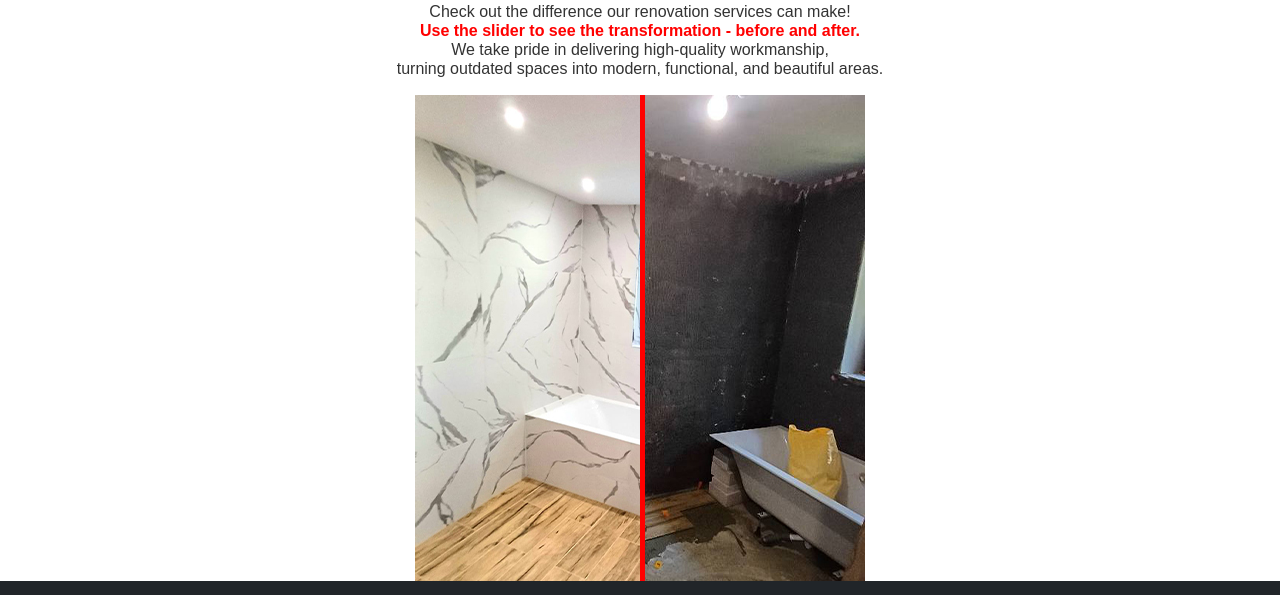
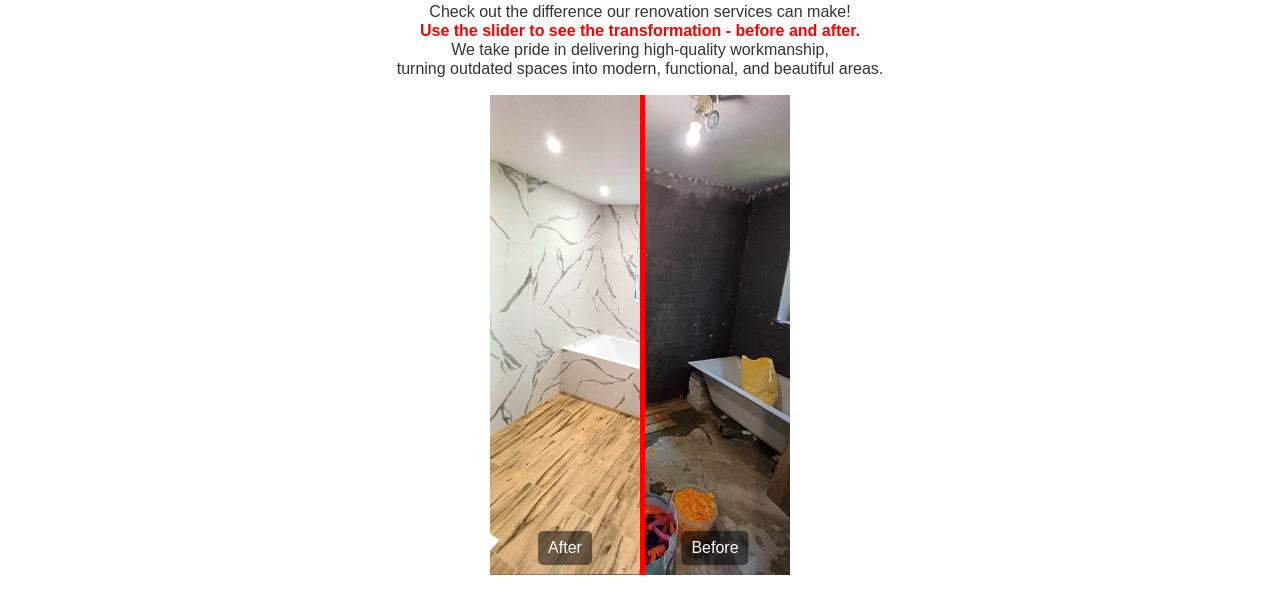
Before and after one commit to adrian77792/Project2, a website: page Services.html in a window 1280 px wide. Shown: the part 139-734 px from the top of the page. Drawn offline with nearby package versions, Linux system fonts and the light colour scheme.

Commit message:
Browser testing of navbar and footer, footer improvements, style merging, and scaling adjustments on the Services page

```diff
--- a/Services.html
+++ b/Services.html
@@ -11,6 +11,7 @@
     <script src="https://cdn.jsdelivr.net/npm/bootstrap@5.3.3/dist/js/bootstrap.bundle.min.js"></script>
     <link rel="stylesheet" href="assets/CSS/style.css">
 </head>
+
 <body>
     <header>
         <nav class="navbar navbar-expand-lg navbar-dark bg-dark">
@@ -69,64 +70,7 @@
         </div>
     </div>
 
-    <style>
-        * { margin: 0; padding: 0; box-sizing: border-box; }
-        .container-services {
-            position: relative;
-            width: 450px;
-            height: 600px;
-            overflow: hidden;
-            display: flex;
-            justify-content: center;
-            align-items: center;
 
-        }
-        .image-wrapper {
-            position: absolute;
-            top: 0;
-            left: 0;
-            width: 100%;
-            height: 100%;
-        }
-        .image-wrapper img {
-            width: 100%;
-            height: 100%;
-            object-fit: cover;
-            position: absolute;
-        }
-        .before {
-            clip-path: inset(0 0 0 0);
-             z-index: 1;
-        }
-        .slider {
-            position: absolute;
-            top: 0;
-            left: 100%;
-            width: 5px;
-            height: 100%;
-            background-color: red;
-            cursor: ew-resize;
-            z-index: 2;
-        }
-
-        .caption {
-            position: absolute;
-            bottom: 10px;
-            left: 50%;
-            transform: translateX(-50%);
-            background: rgba(0, 0, 0, 0.5);
-            color: white;
-            padding: 5px 10px;
-            font-size: 16px;
-            border-radius: 5px;
-        }
-        .caption.before-caption {
-            left: 25%;
-        }
-        .caption.after-caption {
-            left: 75%;
-        }
-    </style>
 </head>
 <body>
     <div class="container container-services">
--- a/assets/CSS/style.css
+++ b/assets/CSS/style.css
@@ -39,7 +39,7 @@ header {
     display: flex;
     justify-content: space-between;
     align-items: center;
-    padding: 0 20px;
+    padding: 0.5rem 1rem;
 }
 .navbar a {
     color: white;
@@ -61,10 +61,6 @@ header {
 .text-content {
     max-width: 45%;
     color: #746e6e;
-}
-
-.navbar {
-    padding: 0.5rem 1rem;
 }
 
 .navbar-brand {
@@ -97,6 +93,12 @@ header {
         min-width: 100%;
         padding: none;
         }
+    .footer-icons {
+        width: 100%;
+        display: flex;
+        justify-content: center;
+        align-items: center;
+    }
 }
 @media (max-width: 768px) {
     #footer-text {
@@ -107,6 +109,7 @@ header {
         width: 100%;
         display: flex;
         justify-content: center;
+        align-items:center;
     }
 
     .navbar-nav {
@@ -208,7 +211,7 @@ height: 95%;
     min-height: 70vh;
 }
 .footer-icon{
-    width: 5vh;
+    height: 5vh;
 }
 
 #footer-text {
@@ -219,7 +222,7 @@ height: 95%;
     position: fixed;
     bottom: 0;
     width: 100%;
-    height: 10vh; /* 8% wysokości ekranu */
+    height: 7.5vh; /* 8% wysokości ekranu */
     overflow: hidden;
     z-index: 1000;
 }
@@ -275,10 +278,62 @@ height: 95%;
         order: 1;
         width: 50%;
     }
+
 }
 
-@media (max-width: 767px) {
-    .container {
-        flex-direction: column-reverse;
-    }
+.container-services {
+    position: relative;
+    width: 20vw;
+    min-width: 300px;
+    height: 60vh;
+    overflow: hidden;
+    display: flex;
+    justify-content: center;
+    align-items: center;
+
 }
+.image-wrapper {
+    position: absolute;
+    top: 0;
+    left: 0;
+    width: 100%;
+    height: 100%;
+}
+.image-wrapper img {
+    width: 100%;
+    height: 100%;
+    object-fit: cover;
+    position: absolute;
+}
+.before {
+    clip-path: inset(0 0 0 0);
+        z-index: 1;
+}
+.slider {
+    position: absolute;
+    top: 0;
+    left: 100%;
+    width: 5px;
+    height: 100%;
+    background-color: red;
+    cursor: ew-resize;
+    z-index: 2;
+}
+
+.caption {
+    position: absolute;
+    bottom: 10px;
+    left: 50%;
+    transform: translateX(-50%);
+    background: rgba(0, 0, 0, 0.5);
+    color: white;
+    padding: 5px 10px;
+    font-size: 16px;
+    border-radius: 5px;
+}
+.caption.before-caption {
+    left: 25%;
+}
+.caption.after-caption {
+    left: 75%;
+}
```
Also changed, not shown: About_Us.html (+3 -1 lines), Marek.html (+1 -0 lines).
